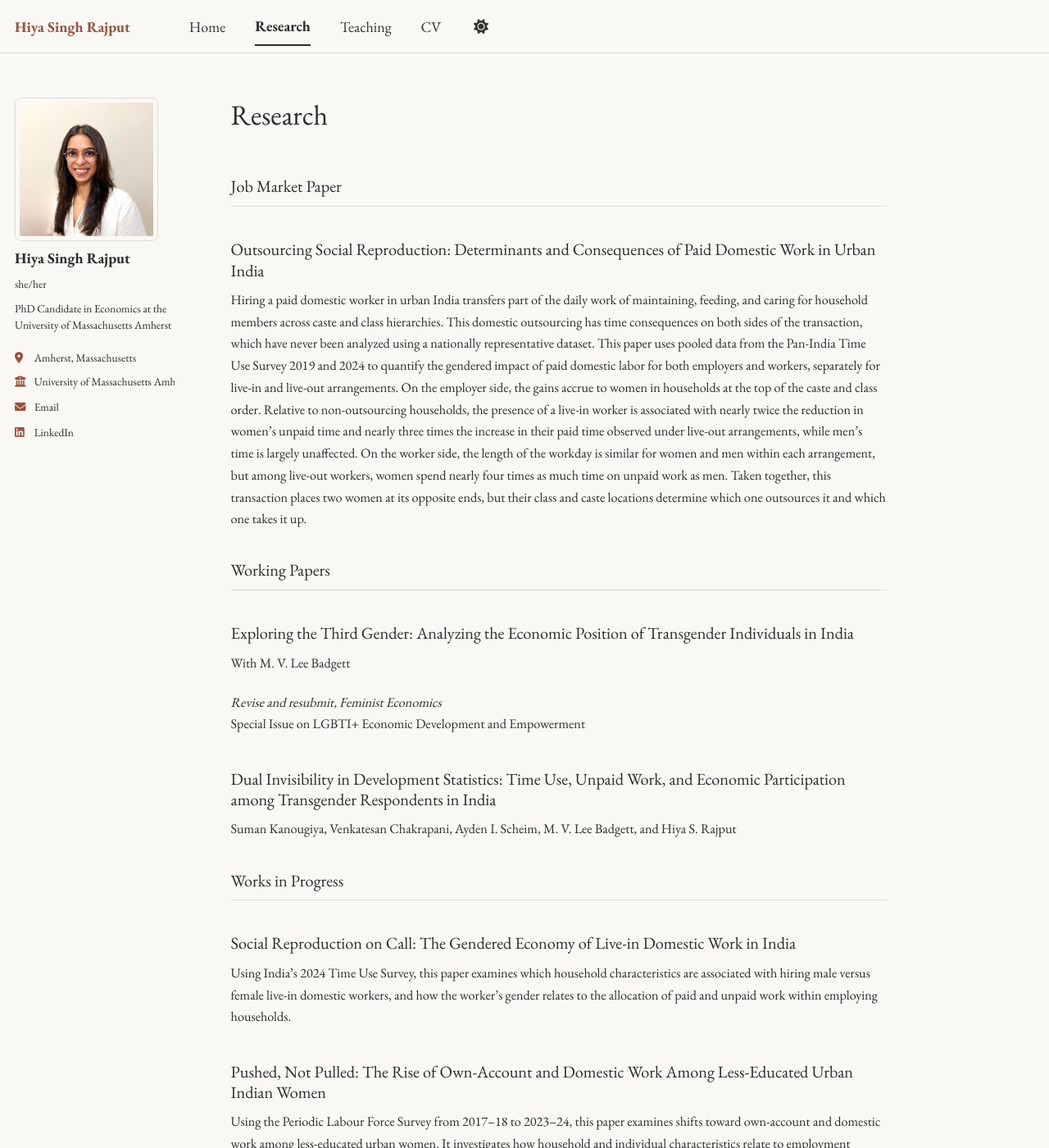
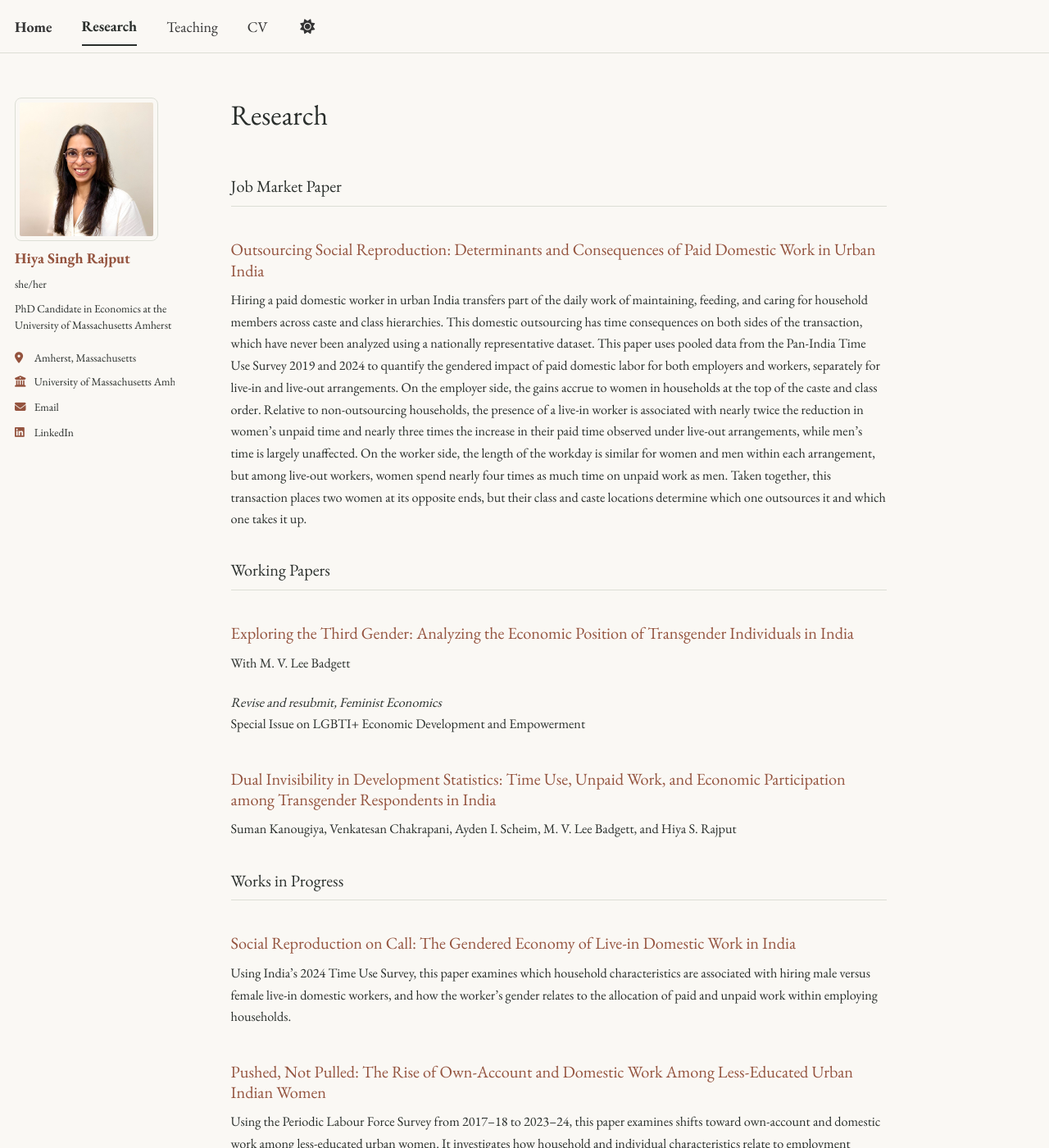
Before and after one commit to hiyasinghrajput/hiyasinghrajput.github.io, a Jekyll site: the page built from _pages/publications.html, in a window 1280 px wide and 1400 px high. Shown: the whole window at 82% size. Built offline with Jekyll 4.4.1, drawn with Linux system fonts in a browser that asks for light colours; a style sheet for code colours, icons or effects is not loaded.

Commit message:
Simplify navigation and add terracotta research and teaching accents

```diff
--- a/_includes/masthead.html
+++ b/_includes/masthead.html
@@ -5,9 +5,6 @@
       <nav id="site-nav" class="greedy-nav">
         <button><span class="navicon"></span></button>
         <ul class="visible-links">
-          <li class="masthead__menu-item masthead__menu-item--lg persist {% if page.url == '/' or page.url == '/index.html' %}selected{% endif %}">
-            <a href="{{ base_path }}/">{{ site.title }}</a>
-          </li>
           {% for link in site.data.navigation.main %}
             {% if link.url contains 'http' %}
               {% assign domain = '' %}
--- a/_pages/publications.html
+++ b/_pages/publications.html
@@ -8,25 +8,25 @@ redirect_from:
 ---
 
 <h2 id="job-market-paper">Job Market Paper</h2>
-<h3>Outsourcing Social Reproduction: Determinants and Consequences of Paid Domestic Work in Urban India</h3>
+<h3 class="paper-title">Outsourcing Social Reproduction: Determinants and Consequences of Paid Domestic Work in Urban India</h3>
 <p>Hiring a paid domestic worker in urban India transfers part of the daily work of maintaining, feeding, and caring for household members across caste and class hierarchies. This domestic outsourcing has time consequences on both sides of the transaction, which have never been analyzed using a nationally representative dataset. This paper uses pooled data from the Pan-India Time Use Survey 2019 and 2024 to quantify the gendered impact of paid domestic labor for both employers and workers, separately for live-in and live-out arrangements. On the employer side, the gains accrue to women in households at the top of the caste and class order. Relative to non-outsourcing households, the presence of a live-in worker is associated with nearly twice the reduction in women’s unpaid time and nearly three times the increase in their paid time observed under live-out arrangements, while men’s time is largely unaffected. On the worker side, the length of the workday is similar for women and men within each arrangement, but among live-out workers, women spend nearly four times as much time on unpaid work as men. Taken together, this transaction places two women at its opposite ends, but their class and caste locations determine which one outsources it and which one takes it up.</p>
 
 <h2>Working Papers</h2>
-<h3>Exploring the Third Gender: Analyzing the Economic Position of Transgender Individuals in India</h3>
+<h3 class="paper-title">Exploring the Third Gender: Analyzing the Economic Position of Transgender Individuals in India</h3>
 <p>With M. V. Lee Badgett</p>
 <p><em>Revise and resubmit, Feminist Economics</em><br>Special Issue on LGBTI+ Economic Development and Empowerment</p>
 
-<h3>Dual Invisibility in Development Statistics: Time Use, Unpaid Work, and Economic Participation among Transgender Respondents in India</h3>
+<h3 class="paper-title">Dual Invisibility in Development Statistics: Time Use, Unpaid Work, and Economic Participation among Transgender Respondents in India</h3>
 <p>Suman Kanougiya, Venkatesan Chakrapani, Ayden I. Scheim, M. V. Lee Badgett, and Hiya S. Rajput</p>
 
 <h2>Works in Progress</h2>
-<h3>Social Reproduction on Call: The Gendered Economy of Live-in Domestic Work in India</h3>
+<h3 class="paper-title">Social Reproduction on Call: The Gendered Economy of Live-in Domestic Work in India</h3>
 <p>Using India’s 2024 Time Use Survey, this paper examines which household characteristics are associated with hiring male versus female live-in domestic workers, and how the worker’s gender relates to the allocation of paid and unpaid work within employing households.</p>
 
-<h3>Pushed, Not Pulled: The Rise of Own-Account and Domestic Work Among Less-Educated Urban Indian Women</h3>
+<h3 class="paper-title">Pushed, Not Pulled: The Rise of Own-Account and Domestic Work Among Less-Educated Urban Indian Women</h3>
 <p>Using the Periodic Labour Force Survey from 2017–18 to 2023–24, this paper examines shifts toward own-account and domestic work among less-educated urban women. It investigates how household and individual characteristics relate to employment patterns and how these relationships have changed over time.</p>
 
-<h3>The effect of graduate student unionization on wages and degree completion at US universities</h3>
+<h3 class="paper-title">The effect of graduate student unionization on wages and degree completion at US universities</h3>
 <p>With Ina Ganguli</p>
 
 <h2>Selected Presentations</h2>
--- a/_pages/teaching.html
+++ b/_pages/teaching.html
@@ -6,12 +6,12 @@ author_profile: true
 ---
 
 <h2>University of Massachusetts Amherst</h2>
-<p>Instructor, Department of Economics</p>
+<p class="teaching-role">Instructor, Department of Economics</p>
 <ul class="teaching-list">
   <li><strong>Graduate Math Camp</strong><br>Summer 2022</li>
 </ul>
 
-<p>Teaching Assistant, Department of Economics</p>
+<p class="teaching-role">Teaching Assistant, Department of Economics</p>
 <ul class="teaching-list">
   <li><strong>ECON 309 Game Theory</strong><br>Spring 2023</li>
   <li><strong>ECON 452 Econometrics</strong><br>Stata lab · Fall 2022</li>
--- a/_sass/_job-market.scss
+++ b/_sass/_job-market.scss
@@ -113,7 +113,8 @@ html[data-theme="dark"] {
 }
 .sidebar .author__urls i,
 .sidebar .author__urls .svg-inline--fa,
-.greedy-nav .masthead__menu-item--lg a,
-.greedy-nav .masthead__menu-item--lg a:visited {
+.sidebar .author__name,
+.page__content .paper-title,
+.page__content .teaching-role {
   color: var(--global-link-color);
 }
```
